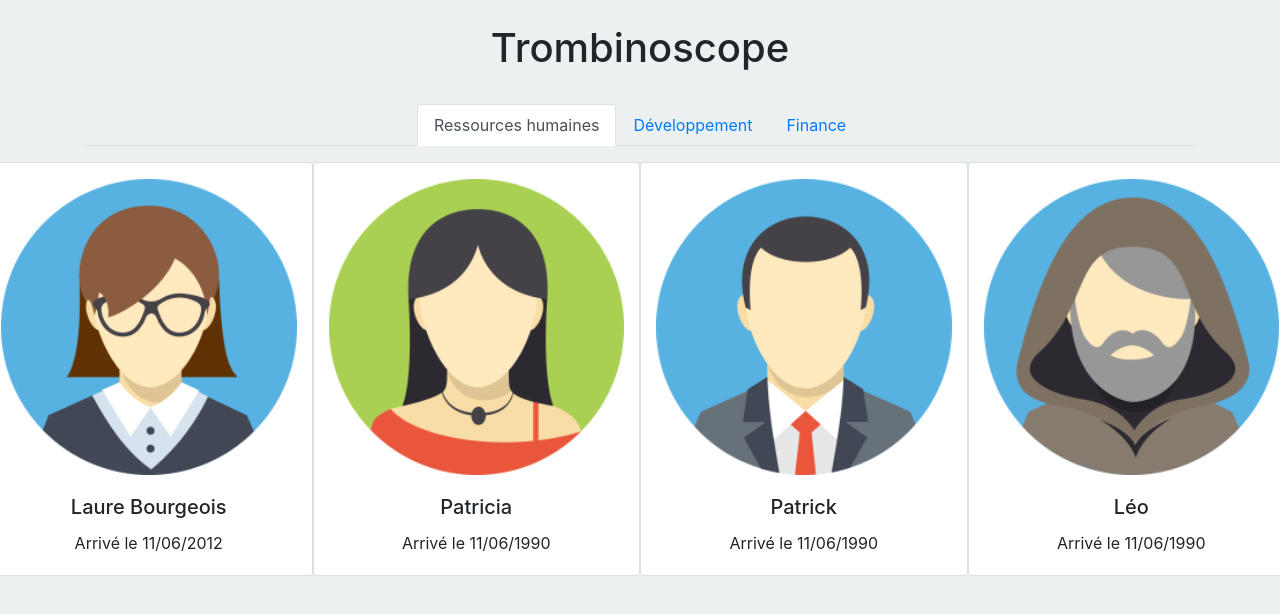
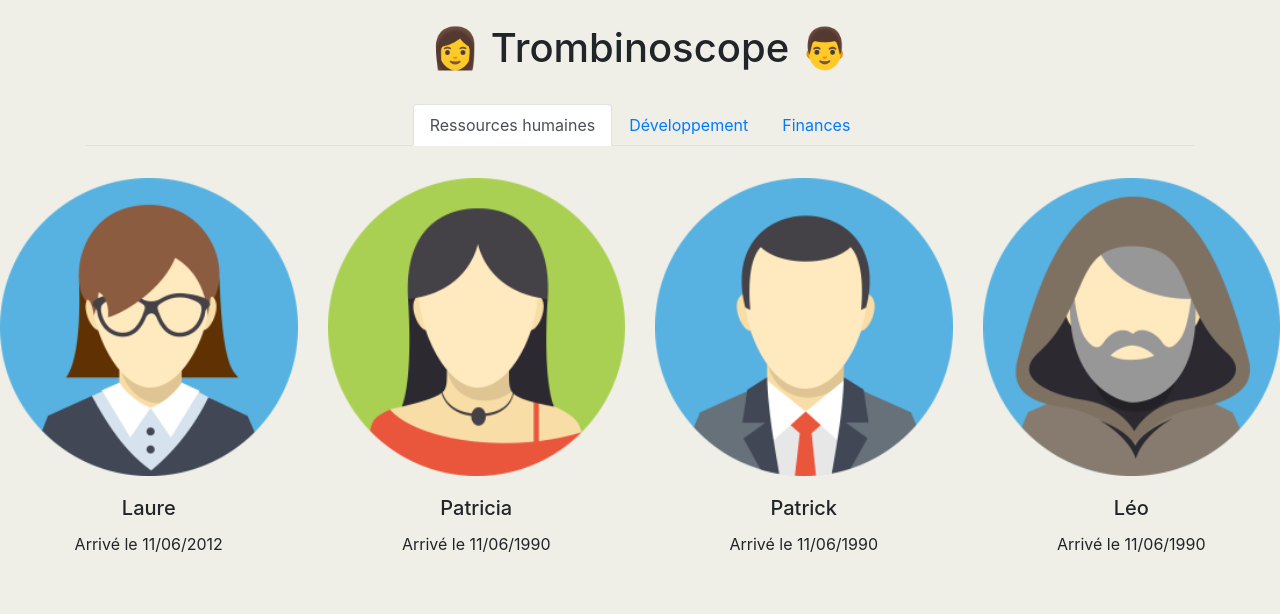
Before and after one commit to maxTerr/Trombinoscope, a plain HTML site: page index.html in a window 1280 px wide. Drawn offline with nearby package versions, Linux system fonts and the light colour scheme.

Commit message:
final background

```diff
--- a/index.html
+++ b/index.html
@@ -15,7 +15,7 @@
   <div class="container">
     <div class="row my-4 text-center">
       <div class=col-12>
-          <h1>Trombinoscope</h1>
+          <h1>👩 Trombinoscope 👨</h1>
       </div>
     </div>
 
@@ -29,7 +29,7 @@
           <a class="nav-link" href="developpement.html">Développement</a>
         </li>
         <li class="nav-item">
-          <a class="nav-link" href="finances.html">Finance</a>
+          <a class="nav-link" href="finances.html">Finances</a>
         </li>
       </ul>
       </div>
@@ -41,7 +41,7 @@
       <div class="card mt-3 col-lg-3 col-md-4 col-sm-6 col-10 offset-1 offset-sm-0" style="width: 18rem;">
         <img src="f1.png" class="card-img-top mt-3" alt="...">
         <div class="card-body">
-          <h5 class="card-title">Laure Bourgeois</h5>
+          <h5 class="card-title">Laure</h5>
           <p class="card-text">Arrivé le 11/06/2012</p>
         </div>
       </div>
--- a/style.css
+++ b/style.css
@@ -1,5 +1,5 @@
 body {
-  background-color: #ecf0f1;
+  background-color:#EFEFE7;
 }
 .nav {
   display: flex;
@@ -8,3 +8,7 @@ body {
 .card-body {
 text-align: center;
 }
+.card {
+  background-color:#EFEFE7 ;
+  border-style: none;
+}
```
Also changed, not shown: developpement.html (+2 -2 lines), finances.html (+3 -3 lines).
